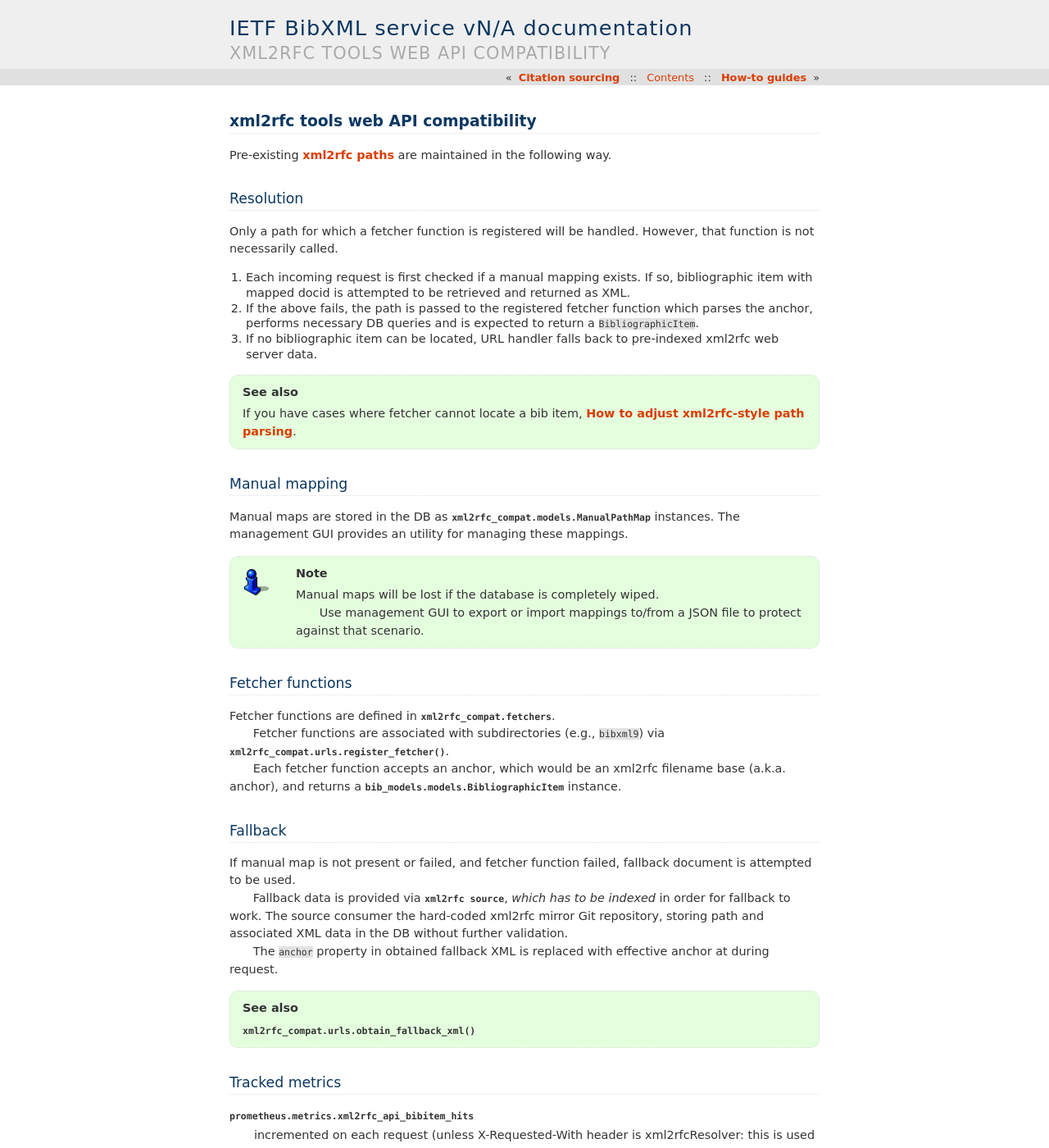
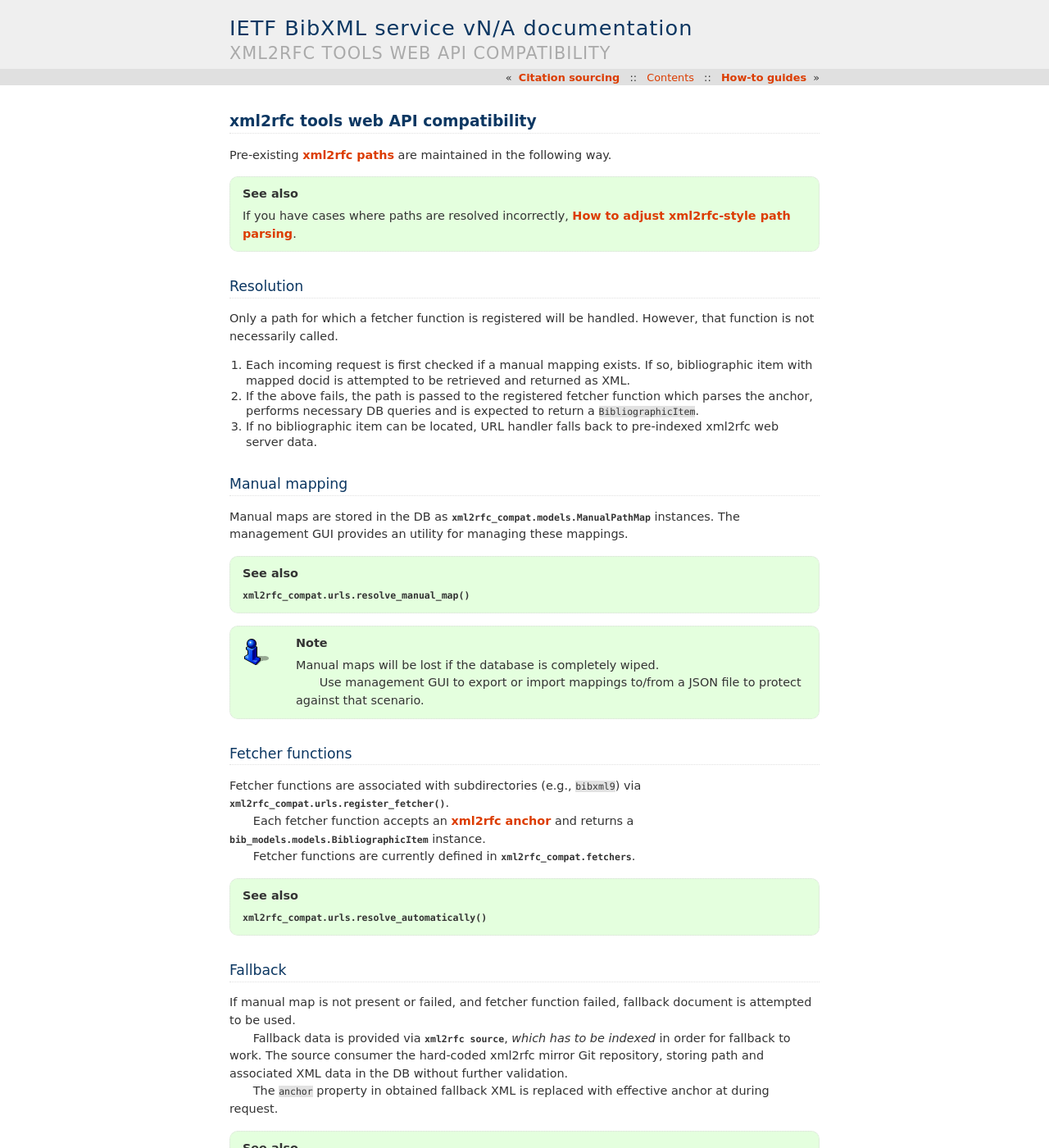
Before and after one commit to ietf-tools/bibxml-service, a Sphinx documentation site: the page built from docs/topics/xml2rfc-compat.rst, in a window 1280 px wide and 1400 px high. Shown: the whole window at 82% size. Built offline with Sphinx 7.4.7, drawn with Linux system fonts in a browser that asks for light colours; pages that are not in the unit, such as notebooks, are missing from menus.

Commit message:
docs(xml2rfc-compat): expand

```diff
--- a/docs/topics/xml2rfc-compat.rst
+++ b/docs/topics/xml2rfc-compat.rst
@@ -4,6 +4,9 @@
 
 Pre-existing :term:`xml2rfc paths <xml2rfc-style path>`
 are maintained in the following way.
+
+.. seealso:: If you have cases where paths are resolved incorrectly,
+             :doc:`/howto/adjust-xml2rfc-paths`.
 
 Resolution
 ==========
@@ -22,14 +25,13 @@
 3. If no bibliographic item can be located, URL handler falls back
    to pre-indexed xml2rfc web server data.
 
-.. seealso:: If you have cases where fetcher cannot locate a bib item,
-             :doc:`/howto/adjust-xml2rfc-paths`.
-
 Manual mapping
 ==============
 
 Manual maps are stored in the DB as :class:`xml2rfc_compat.models.ManualPathMap`
 instances. The management GUI provides an utility for managing these mappings.
+
+.. seealso:: :func:`xml2rfc_compat.urls.resolve_manual_map()`
 
 .. note::
 
@@ -41,14 +43,15 @@
 Fetcher functions
 =================
 
-Fetcher functions are defined in :mod:`xml2rfc_compat.fetchers`.
-
 Fetcher functions are associated with subdirectories
 (e.g., ``bibxml9``) via :func:`xml2rfc_compat.urls.register_fetcher`.
 
-Each fetcher function accepts an anchor,
-which would be an xml2rfc filename base (a.k.a. anchor),
+Each fetcher function accepts an :term:`xml2rfc anchor`
 and returns a :class:`bib_models.models.BibliographicItem` instance.
+
+Fetcher functions are currently defined in :mod:`xml2rfc_compat.fetchers`.
+
+.. seealso:: :func:`xml2rfc_compat.urls.resolve_automatically()`
 
 Fallback
 ========
```
